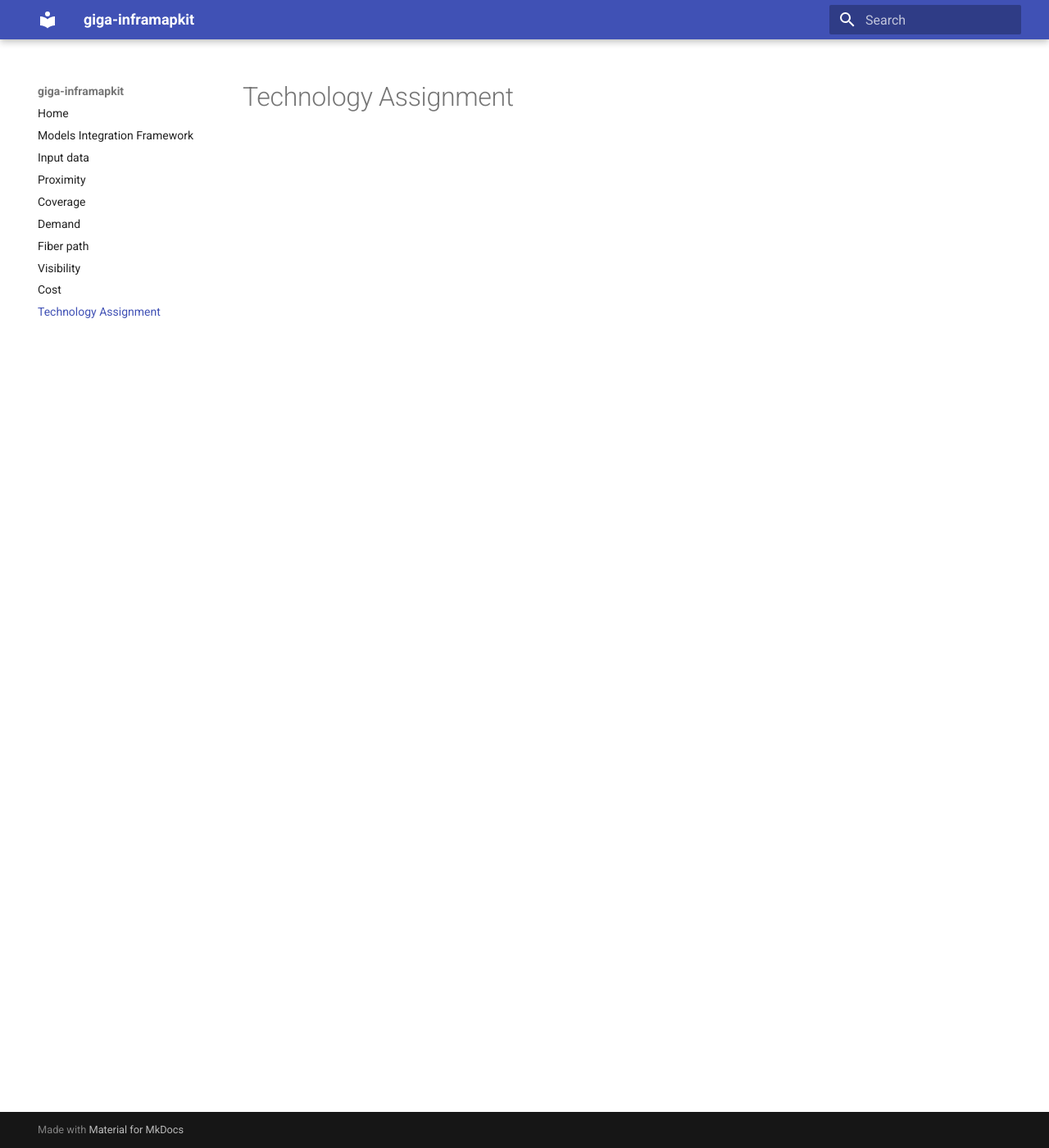
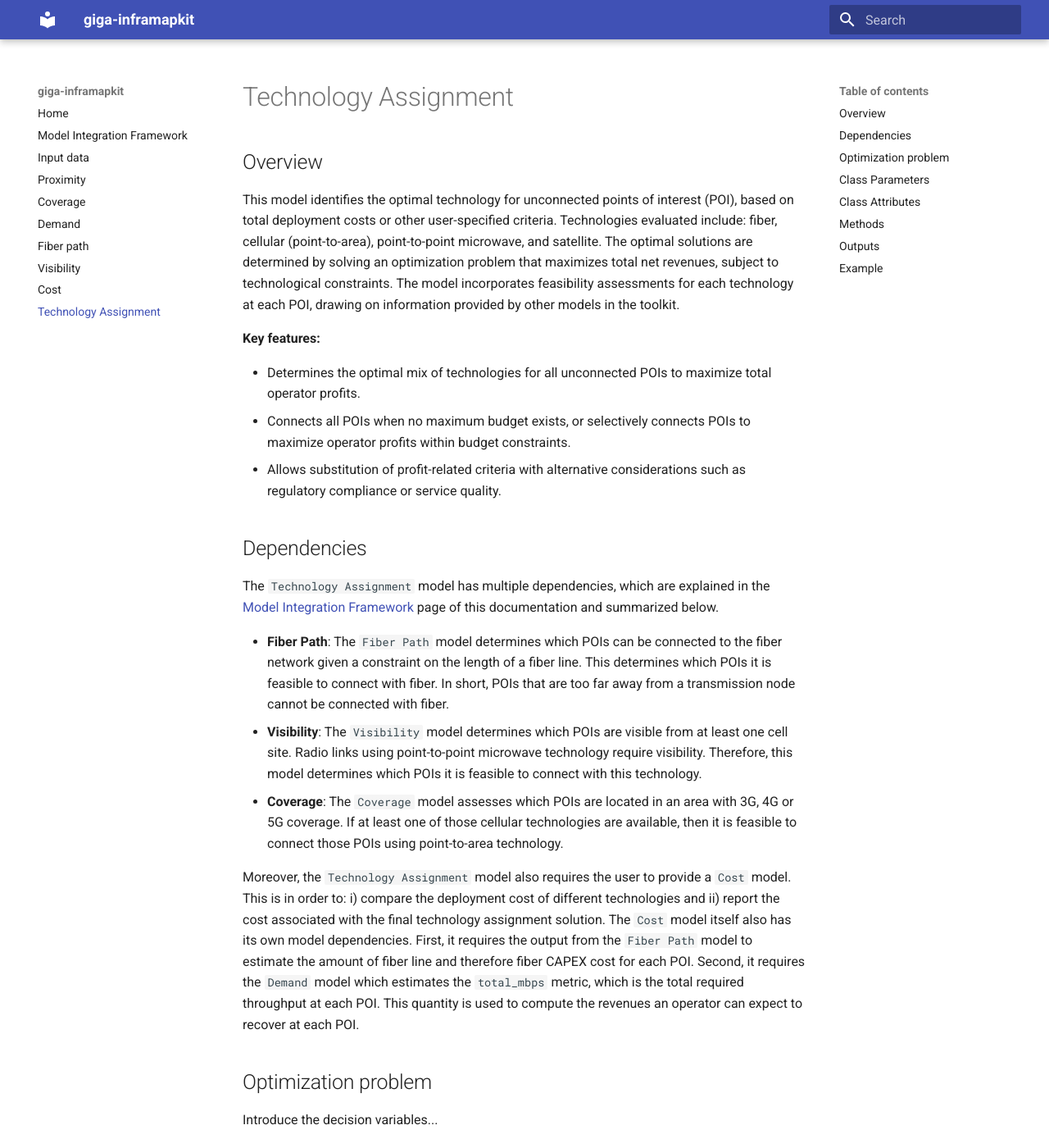
Before and after one commit to FNS-Division/inframapkit-documentation, an MkDocs documentation site: the page built from docs/assignment.md, in a window 1280 px wide and 1400 px high. Shown: the whole window at 82% size. Built offline with MkDocs 1.6.1 and Material for MkDocs 9.7.7, drawn with Linux system fonts in a browser that asks for light colours; some of the changed text lies outside the part shown.

Commit message:
refactor: Update documentation for Model Integration Framework and add Technology Assignment overview

```diff
--- a/docs/assignment.md
+++ b/docs/assignment.md
@@ -1 +1,54 @@
 # Technology Assignment
+
+## Overview
+
+This model identifies the optimal technology for unconnected points of interest (POI), based on total deployment costs or other user-specified criteria. Technologies evaluated include: fiber, cellular (point-to-area), point-to-point microwave, and satellite. The optimal solutions are determined by solving an optimization problem that maximizes total net revenues, subject to technological constraints. The model incorporates feasibility assessments for each technology at each POI, drawing on information provided by other models in the toolkit.
+
+**Key features:**
+
+- Determines the optimal mix of technologies for all unconnected POIs to maximize total operator profits.
+- Connects all POIs when no maximum budget exists, or selectively connects POIs to maximize operator profits within budget constraints.
+- Allows substitution of profit-related criteria with alternative considerations such as regulatory compliance or service quality.
+
+## Dependencies
+
+The `Technology Assignment` model has multiple dependencies, which are explained in the [Model Integration Framework](integrations.md) page of this documentation and summarized below.
+
+- **Fiber Path**: The `Fiber Path` model determines which POIs can be connected to the fiber network given a constraint on the length of a fiber line. This determines which POIs it is feasible to connect with fiber. In short, POIs that are too far away from a transmission node cannot be connected with fiber.
+- **Visibility**: The `Visibility` model determines which POIs are visible from at least one cell site. Radio links using point-to-point microwave technology require visibility. Therefore, this model determines which POIs it is feasible to connect with this technology.
+- **Coverage**: The `Coverage` model assesses which POIs are located in an area with 3G, 4G or 5G coverage. If at least one of those cellular technologies are available, then it is feasible to connect those POIs using point-to-area technology.
+
+Moreover, the `Technology Assignment` model also requires the user to provide a `Cost` model. This is in order to: i) compare the deployment cost of different technologies and ii) report the cost associated with the final technology assignment solution. The `Cost` model itself also has its own model dependencies. First, it requires the output from the `Fiber Path` model to estimate the amount of fiber line and therefore fiber CAPEX cost for each POI. Second, it requires the `Demand` model which estimates the `total_mbps` metric, which is the total required throughput at each POI. This quantity is used to compute the revenues an operator can expect to recover at each POI.
+
+## Optimization problem
+
+Introduce the decision variables...
+
+X poi, time, tech where...
+
+feas poi, tech
+
+Paste example of matrix from slides
+
+Maximize an objective function... two options... diagram with two paths
+
+Talk about special case of the ranking approach
+
+Additional constraints (in text)
+
+- Fiber
+- P2P
+
+Explain which SOLVER is used and HOW
+
+To summarize...
+
+## Class Parameters
+
+## Class Attributes
+
+## Methods
+
+## Outputs
+
+## Example
--- a/mkdocs.yml
+++ b/mkdocs.yml
@@ -1,7 +1,7 @@
 site_name: giga-inframapkit
 nav:
   - Home: index.md
-  - Models Integration Framework: integrations.md
+  - Model Integration Framework: integrations.md
   - Input data: inputdata.md
   - Proximity: proximity.md
   - Coverage: coverage.md
```
Also changed, not shown: docs/integrations.md (+1 -1 lines), docs/diagrams/integration.drawio.svg.
